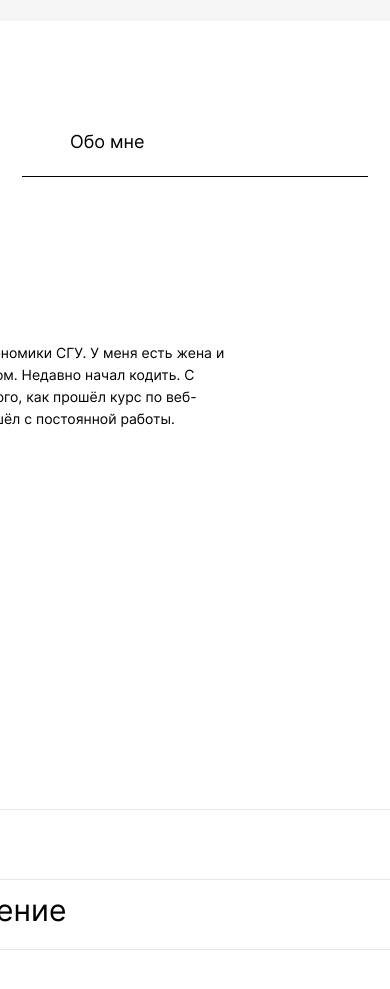
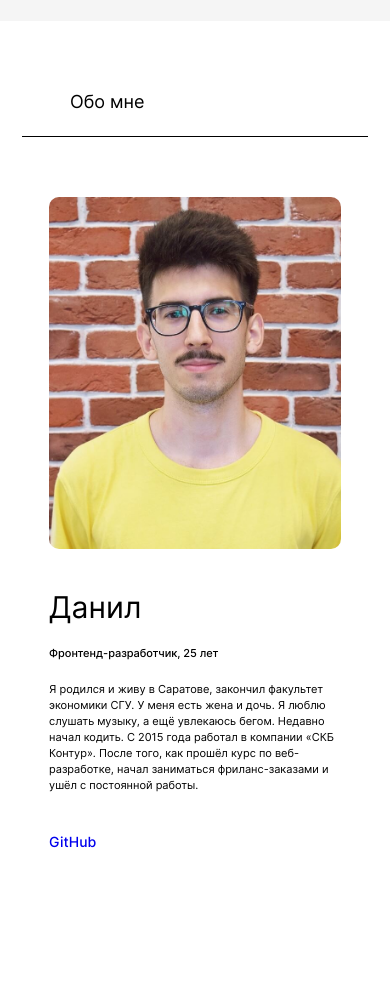
Before and after one commit to zilov/movies-explorer-frontend, a React (Create React App) app: page / in a window 390 px wide. Shown: the part 2340-3329 px from the top of the page. Built offline with nearby package versions, Linux system fonts and the light colour scheme.

Commit message:
feat: 320 and 768 layout for about-me

```diff
--- a/src/components/Main/AboutMe/AboutMe.css
+++ b/src/components/Main/AboutMe/AboutMe.css
@@ -50,9 +50,13 @@
 }
 
 .about-me__link {
+  text-decoration: none;
   grid-column: 1;
   grid-row: 4;
   margin: 0;
+  font-weight: 500;
+  font-size: 14px;
+  line-height: 17px;
 }
 
 .about-me__photo {
@@ -65,3 +69,92 @@
   grid-row-start: 1;
   grid-row-end: 5;
 }
+
+
+@media screen and (max-width: 1279px) {
+
+  .about-me{
+    margin-top: 90px;
+    margin-bottom: 90px;
+  }
+
+  .about-me__grid-table {
+    grid-template-columns: 348px 255px;
+    grid-template-rows: auto;
+    column-gap: 49px;
+  }
+
+  .about-me__info{
+    margin-bottom: 87px;
+    font-size: 12px;
+    line-height: 18px;
+  }
+
+  .about-me__subtitle {
+    font-size: 12px;
+    line-height: 18px;
+  }
+
+  .about-me__title {
+    font-size: 40px;
+    line-height: 40px;
+  }
+
+}
+
+@media screen and (max-width: 767px) {
+
+  .about-me{
+    margin-top: 70px;
+    margin-bottom: 70px;
+  }
+
+  .about-me__grid-table {
+    margin-top: 60px;
+    grid-template-columns: 292px;
+    grid-template-rows: auto;
+  }
+
+  .about-me__title {
+    grid-row: 2;
+    margin: 0;
+    display: flex;
+    font-weight: 400;
+    font-size: 30px;
+    line-height: 36px;
+  }
+
+  .about-me__subtitle {
+    grid-row: 3;
+    margin: 20px 0;
+    font-size: 18px;
+    font-size: 11px;
+    line-height: 16px;
+  }
+
+  .about-me__info{
+    grid-row: 4;
+    margin-bottom: 40px;
+    font-size: 11px;
+    line-height: 16px;
+    margin-bottom: 40px;
+  }
+
+  .about-me__link {
+    grid-row: 5;
+    font-size: 14px;
+    line-height: 17px;
+  }
+
+  .about-me__photo {
+    grid-row: 1;
+    grid-column: 1;
+    margin: 0;
+    object-fit: cover;
+    width: 292px;
+    height: 352px;
+    border-radius: 10px;
+    margin-bottom: 40px;
+  }
+
+}
```
